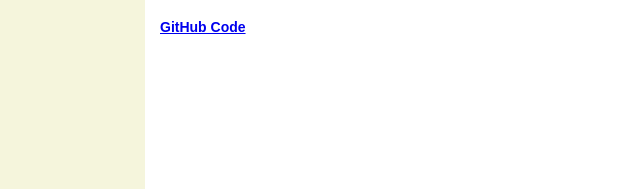
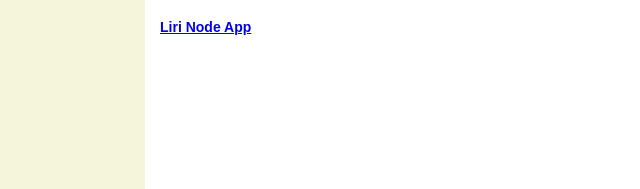
Before and after one commit to lunaliwen/Basic-Portfolio, a plain HTML site: page portfolio.html in a window 1280 px wide. Shown: the part 1436-1625 px from the top of the page, 0-640 px from the left. Drawn offline with Linux system fonts and the light colour scheme.

Commit message:
Update portfolio.html

```diff
--- a/portfolio.html
+++ b/portfolio.html
@@ -56,7 +56,7 @@
 
             <img src="https://images-na.ssl-images-amazon.com/images/I/51rttY7a%2B9L._SY355_.png" alt="liri" width="300" height="250">
             <h4>
-                <a href="https://github.com/lunaliwen/liri-node-app" target="_blank">GitHub Code</a>
+                <a href="https://github.com/lunaliwen/liri-node-app" target="_blank">Liri Node App</a>
             </h4>
         </section>
 
```
